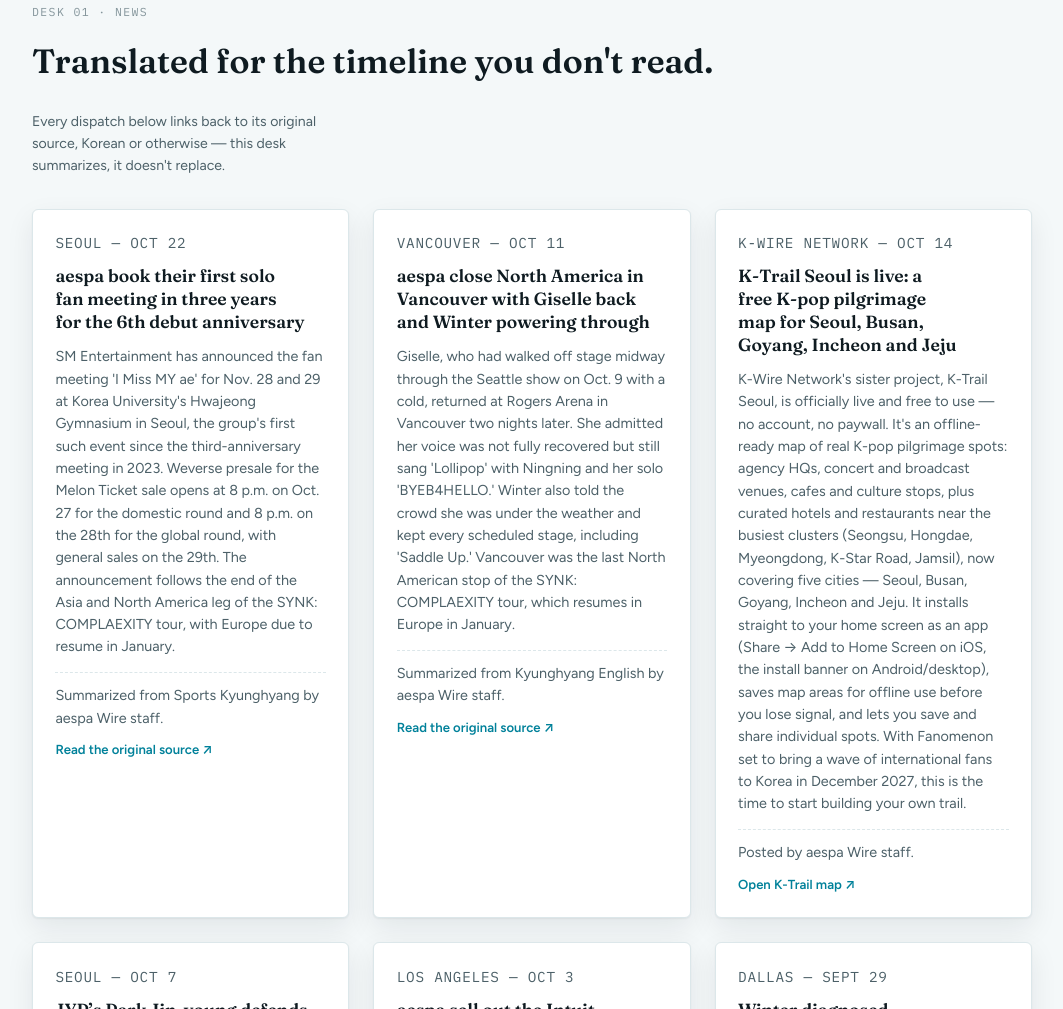
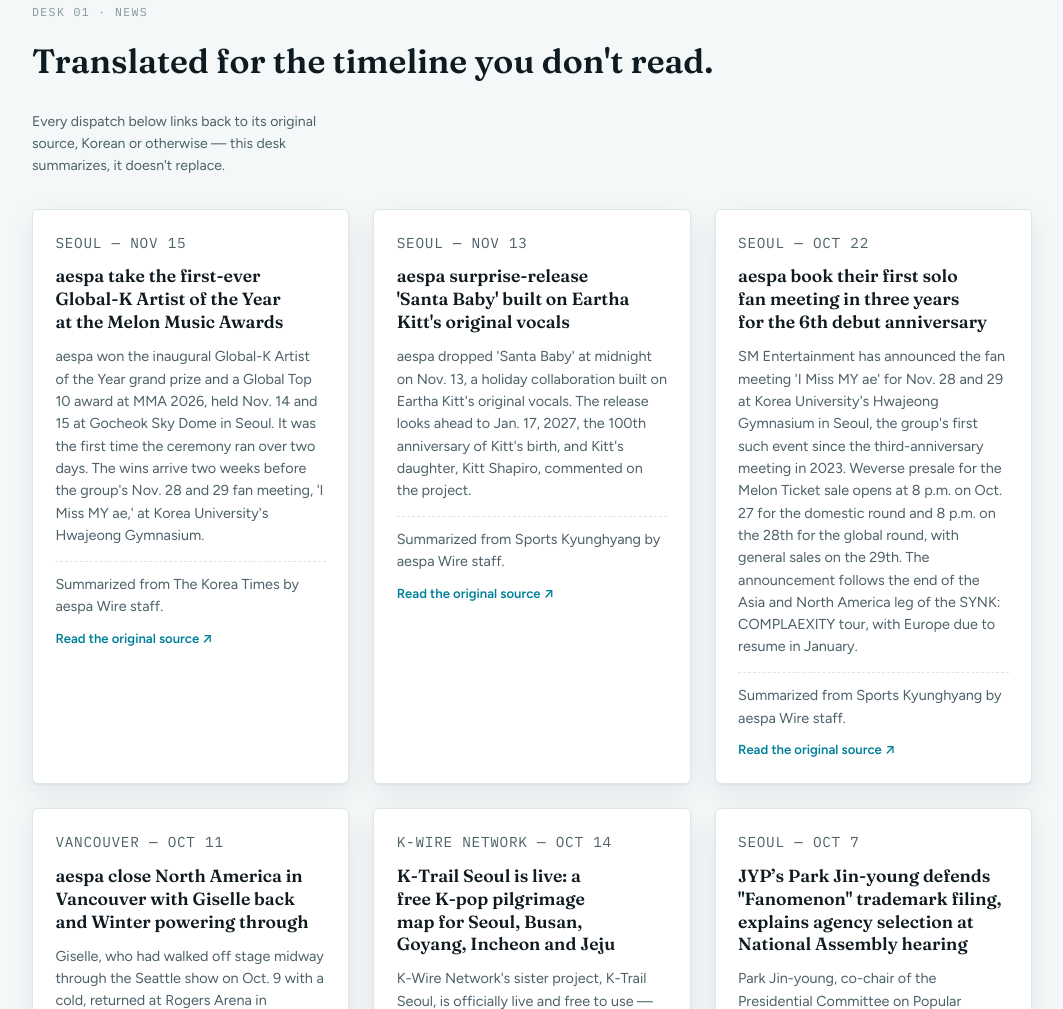
Before and after one commit to fhzl0117-hue/aespa-wire, a plain HTML site: page index.html in a window 1280 px wide. Shown: the part 1401-2410 px from the top of the page, without its empty margins (108-1171 px from the left). Drawn offline with Linux system fonts and the light colour scheme.

Commit message:
Weekly update: Santa Baby and MMA 2026 dispatches, Signal unchanged

```diff
--- a/index.html
+++ b/index.html
@@ -299,6 +299,20 @@ display:flex; align-items:baseline; justify-content:space-between; gap:1rem; fle
 <p class="desk-note">Every dispatch below links back to its original source, Korean or otherwise — this desk summarizes, it doesn't replace.</p>
 </div>
 <div class="dispatch-grid">
+<article class="dispatch">
+<p class="dispatch__eyebrow"><span>SEOUL — NOV 15</span></p>
+<h3>aespa take the first-ever Global-K Artist of the Year at the Melon Music Awards</h3>
+<p>aespa won the inaugural Global-K Artist of the Year grand prize and a Global Top 10 award at MMA 2026, held Nov. 14 and 15 at Gocheok Sky Dome in Seoul. It was the first time the ceremony ran over two days. The wins arrive two weeks before the group&#x27;s Nov. 28 and 29 fan meeting, &#x27;I Miss MY ae,&#x27; at Korea University&#x27;s Hwajeong Gymnasium.</p>
+<p class="dispatch__credit">Summarized from The Korea Times by aespa Wire staff.</p>
+<a class="dispatch__link" href="https://www.koreatimes.co.kr/path/A2026111509360001385" target="_blank" rel="noopener">Read the original source &#8599;</a>
+</article>
+<article class="dispatch">
+<p class="dispatch__eyebrow"><span>SEOUL — NOV 13</span></p>
+<h3>aespa surprise-release &#x27;Santa Baby&#x27; built on Eartha Kitt&#x27;s original vocals</h3>
+<p>aespa dropped &#x27;Santa Baby&#x27; at midnight on Nov. 13, a holiday collaboration built on Eartha Kitt&#x27;s original vocals. The release looks ahead to Jan. 17, 2027, the 100th anniversary of Kitt&#x27;s birth, and Kitt&#x27;s daughter, Kitt Shapiro, commented on the project.</p>
+<p class="dispatch__credit">Summarized from Sports Kyunghyang by aespa Wire staff.</p>
+<a class="dispatch__link" href="https://sports.khan.co.kr/en/article/202611130944007/" target="_blank" rel="noopener">Read the original source &#8599;</a>
+</article>
 <article class="dispatch">
 <p class="dispatch__eyebrow"><span>SEOUL — OCT 22</span></p>
 <h3>aespa book their first solo fan meeting in three years for the 6th debut anniversary</h3>
```
